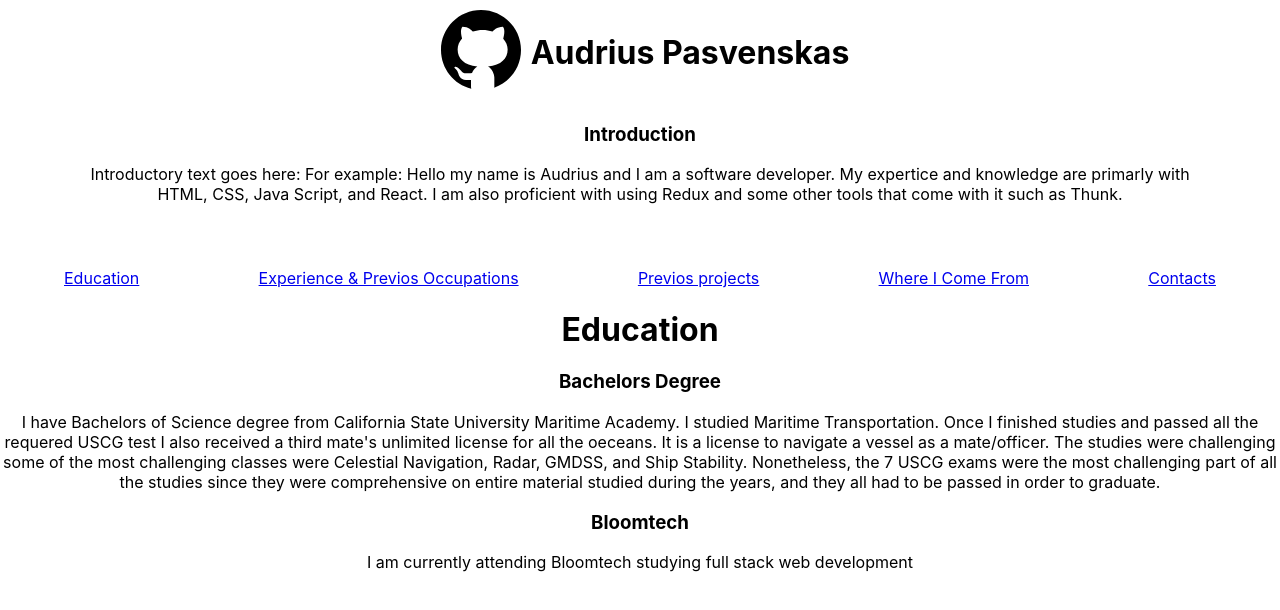
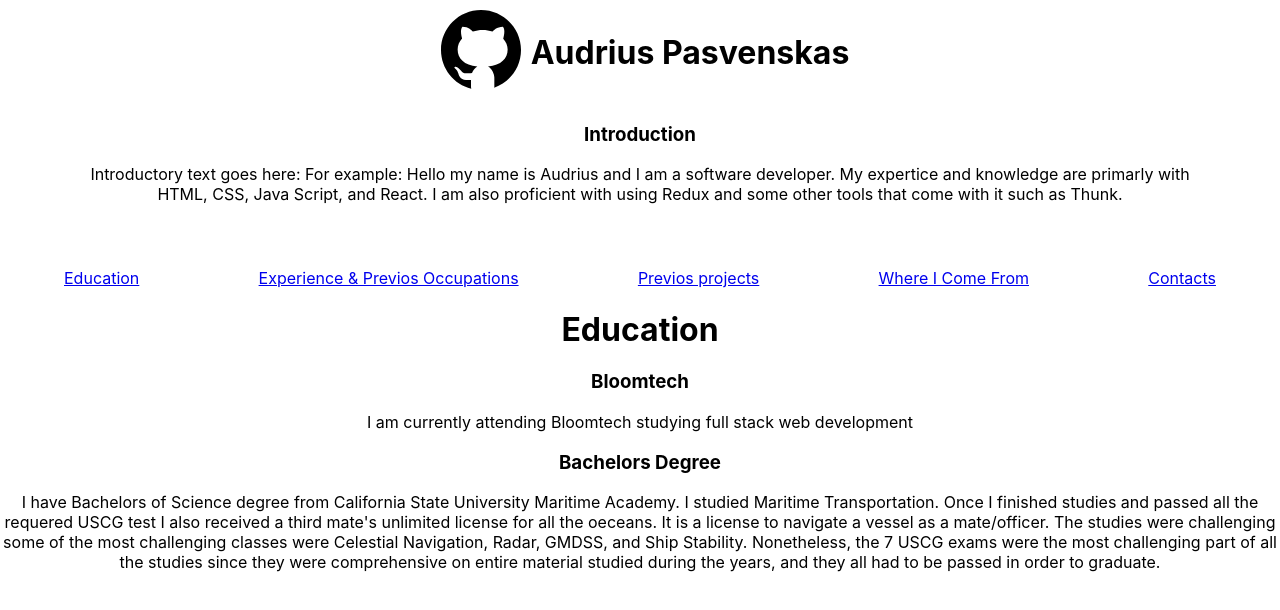
Before and after one commit to apasvenskas/APasvenskas-Website, a React (Create React App) app in the folder apasvenskas-website/: page /education in a window 1280 px wide. Shown: the top 610 px of the page. Built offline with nearby package versions, Linux system fonts and the light colour scheme.

Commit message:
working on experience, work in progress

```diff
--- a/apasvenskas-website/src/components/education.js
+++ b/apasvenskas-website/src/components/education.js
@@ -1,21 +1,33 @@
 import React from "react";
 
 export function Education() {
-    return(
+  return (
     <>
       <h1>Education</h1>
       <div>
         <div>
-                <h3>Bachelors Degree</h3>
+          <h3>Bloomtech</h3>
           <p>
-                    I have Bachelors of Science degree from California State University Maritime Academy. I studied Maritime Transportation. Once I finished studies and passed all the requered USCG test I also received a third mate's unlimited license for all the oeceans. It is a license to navigate a vessel as a mate/officer. The studies were challenging some of the most challenging classes were Celestial Navigation, Radar, GMDSS, and Ship Stability. Nonetheless, the 7 USCG exams were the most challenging part of all the studies since they were comprehensive on entire material studied during the years, and they all had to be passed in order to graduate.
+            I am currently attending Bloomtech studying full stack web
+            development
           </p>
         </div>
         <div>
-                <h3>Bloomtech</h3>
-                <p>I am currently attending Bloomtech studying full stack web development</p>
+          <h3>Bachelors Degree</h3>
+          <p>
+            I have Bachelors of Science degree from California State University
+            Maritime Academy. I studied Maritime Transportation. Once I finished
+            studies and passed all the requered USCG test I also received a
+            third mate's unlimited license for all the oeceans. It is a license
+            to navigate a vessel as a mate/officer. The studies were challenging
+            some of the most challenging classes were Celestial Navigation,
+            Radar, GMDSS, and Ship Stability. Nonetheless, the 7 USCG exams were
+            the most challenging part of all the studies since they were
+            comprehensive on entire material studied during the years, and they
+            all had to be passed in order to graduate.
+          </p>
         </div>
       </div>
     </>
-    )
+  );
 }
--- a/apasvenskas-website/src/components/experience.js
+++ b/apasvenskas-website/src/components/experience.js
@@ -2,7 +2,21 @@ import React from "react";
 
 export function Experience() {
     return(
+        <>
         <h1>Experience</h1>
+        <div>
+            <div>
+            <h3>Bloomtech and Hobby</h3>
+            <p>The current experience recarding software development and programin/coding in general is mainly with Bloomtech and Ren'Py as a hobby. Bloomtech is by far the more educational and challenging out of the two involving frontend and backend of software devoplemnt. While at Bloomtech used and worked with html, css, javaScript, react, redux, jets, and node. Not tomention all the other variuos tools that havent that havent been mentioned such as tailwind and github. As far as Ren'Py goes it is a hobby. Ren'Py is used to creat visual novel games. The code is based upone pyhtone; however, the functions and code required are not to complicated.  </p>
+            </div>
+            <div>
+                <h3>Masters, Mates, and Pilots</h3>
+                <div>
+                    It is an organization through which I used to work before as a third mate/officer. I was responsable for safely navigating the vessel for 8 hrs a day while at sea, under captain's spervision. While at port responsable for cargo operations 8 hrs a day, chief mate/officers supervision.
+                </div>
+            </div>
+        </div>
+        </>
     )
 
 }
```
Lines whose indentation alone changed are shown as unchanged.
